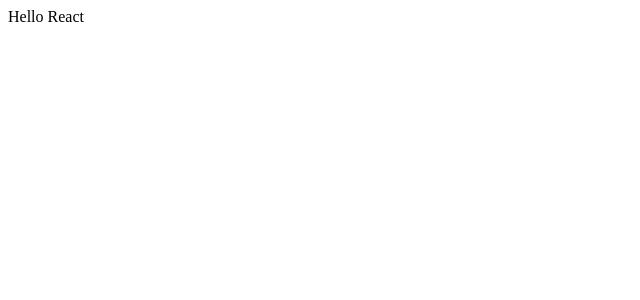
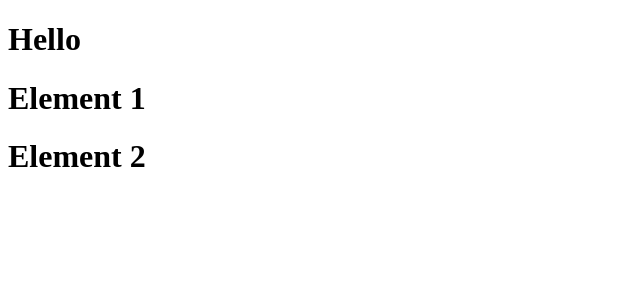
Before and after one commit to EdoardoFerrini/react-intro, a React (Vite) app: page / in a window 1280 px wide. Shown: the top 300 px of the page, without its empty margins (0-640 px from the left). Built offline with nearby package versions, Linux system fonts and the light colour scheme.

Commit message:
JSX Multiline

```diff
--- a/src/App.tsx
+++ b/src/App.tsx
@@ -1,23 +1,11 @@
 function App() {
-  return <div>Hello React</div>;
+  return (
+    <div>
+      <h1>Hello</h1>
+      <h1>Element 1</h1>
+      <h1>Element 2</h1>
+    </div>
+  );
 }
 
 export default App;
-
-/*
-
-const App = () => {
-  return <h1>Hello React</h1>;
-};
-
-export default App;
-
-*/
-
-/*
-
-const App = () => <div>Hello React</div>;
-
-export default App;
-
-*/
```
